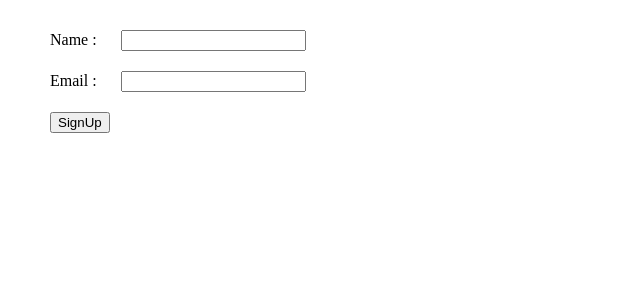
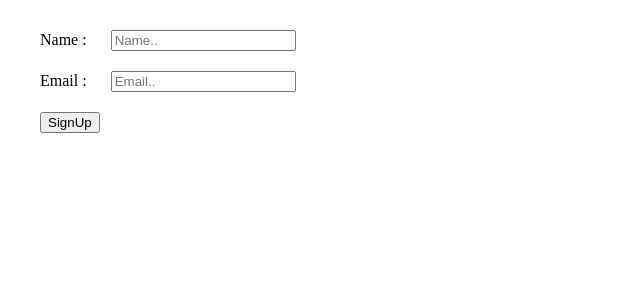
Before and after one commit to Punitsharma16/my-app, a React (Create React App) app: page / in a window 1280 px wide. Shown: the top 300 px of the page, without its empty margins (0-640 px from the left). Built offline with nearby package versions, Linux system fonts and the light colour scheme; the HTML template or start-up script is replaced by a standard one.

Commit message:
Practise

```diff
--- a/src/AppS.jsx
+++ b/src/AppS.jsx
@@ -6,6 +6,7 @@ import { Form } from "./Forms/controlForm"
 import { DataOnUI } from "./Forms/fromDataOnUI"
 import { Info } from "./Forms/info"
 import { User } from "./Forms/multipleInputBox"
+import { Err } from "./Forms/onblur"
 import { Email, Name } from "./States/Login"
 import { UserInfo } from "./States/stateOnObj"
 import { Array } from "./States/statesOnArrays"
@@ -29,7 +30,8 @@ export const AppS = ()=>{
         {/* <DataOnUI/> */}
         {/* <CheckBox/> */}
         {/* <ShowError/> */}
-        <NameError/>
+        {/* <NameError/> */}
+        <Err/>
         </>
     )
 }
--- a/src/Forms/NameErr.jsx
+++ b/src/Forms/NameErr.jsx
@@ -4,6 +4,7 @@ export const NameError = ()=>{
     const startVal = {name:'',email:''}
 
     const [nameUser,setUser] = useState(startVal)
+    const [newErr,setNewErr] = useState(false);
     const [showErr,setShowErr] = useState(false);
     const [showEmailErr, setShowEmailErr] = useState(false);
 
@@ -14,20 +15,25 @@ export const NameError = ()=>{
     }
     const signUp = (event)=>{
         event.preventDefault();
-        if(nameUser.name === ''){
-            setShowErr(true);
-        }else{
+        if(nameUser.name === '' && nameUser.email === ''){
+            setNewErr(true);
+            setShowEmailErr(false);
             setShowErr(false);
         }
-        if(nameUser.email === ''){
+        else if(nameUser.name === ''){
+            setShowErr(true);
+            setNewErr(false);
+        }
+        else if(nameUser.email === ''){
             setShowEmailErr(true);
-        }else{
+            setNewErr(false);
             setShowEmailErr(false);
         }
-        console.log(nameUser.name);
+        // console.log(nameUser.name);
         // console.log(result);
         console.log(nameUser);
         setUser(startVal);
+
     }
     return(
         <>
@@ -46,6 +52,9 @@ export const NameError = ()=>{
         {
             showEmailErr && <p>Enter the Email</p>
         }
+        {
+            newErr && <p>Enter Both The values</p>
+        }
         </>
     )
 }
--- /dev/null
+++ b/src/Forms/onblur.jsx
@@ -0,0 +1,56 @@
+import { useState } from "react"
+import styles from './onblur.module.css'
+
+export const Err = ()=>{
+    const isError = {
+        name:false,
+        email:false
+    }
+    const initialVal = {
+        name:'',
+        email:''
+    }
+    const [error,setError] = useState(isError);
+    const [val,setVal] = useState(initialVal);
+    const [succuss,setSuccuss] = useState(false);
+
+    const validation = (event)=>{
+        val[event.target.name] = event.target.value;
+        setVal({...val})
+        if(event.target.value===''){
+            setError({...error,[event.target.name]:true});
+        }else{
+            setError({...error,[event.target.name]:false});
+        }
+    }
+
+    const showData = (e)=>{
+        // console.log(Object.values(val));
+        if(Object.values(val).includes('') !== true){
+            setSuccuss(true);
+        }
+        console.log(val);
+    }
+    return(
+        <>
+        <label htmlFor="name" >Name : </label>
+        <input type="text" name="name" className={styles.name} id="name" onBlur={validation} placeholder="Name.."/>
+
+        { error.name &&
+            <div style={{color:'red'}} className={styles.err}>Name can not be empty</div>
+        }
+        <br/>
+        <label htmlFor="email">Email : </label>
+        <input type="email" name="email" id="email" onBlur={validation} placeholder="Email.."/>
+
+        {
+            error.email &&
+            <div style={{color:'red'}}>Email can not be empty</div>
+        }
+        <br/>
+        { succuss && <div style={{color:'green'}}>SignUp Succuss</div>
+        }
+        <button onClick={showData}>SignUp</button>
+        </>
+    )
+}
```
Also changed, not shown: src/Forms/onblur.module.css (added).
